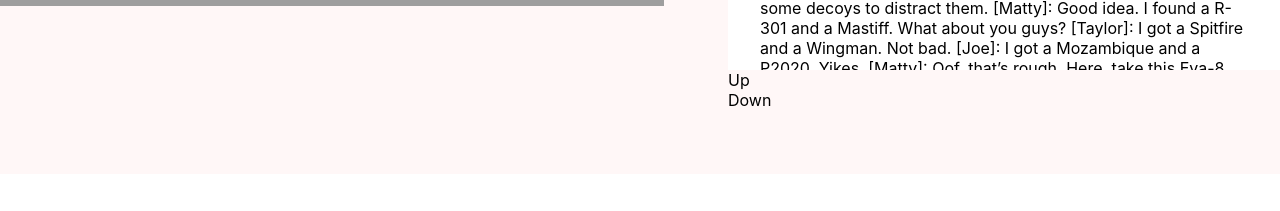
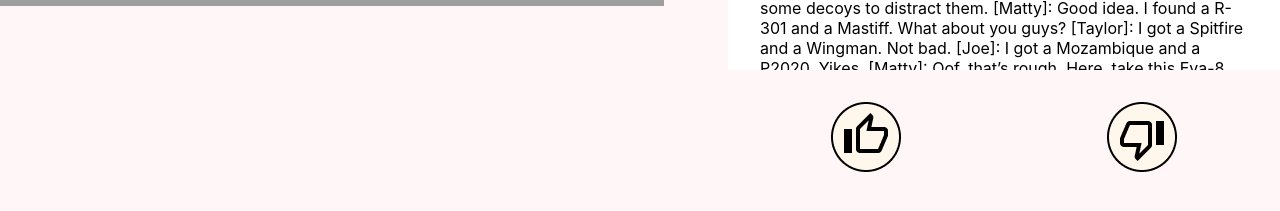
Before and after one commit to stuckinsnow/brainstation-ea-project, a React (Create React App) app: page /botbrawl in a window 1280 px wide. Shown: the part 867-1078 px from the top of the page. Before the commit the page ends 1041 px from the top, so only its background shows below. Built offline with nearby package versions, Linux system fonts and the light colour scheme; grey boxes are pictures that could not be loaded.

Commit message:
add icons.

```diff
--- a/src/pages/BotbrawlPage/BotbrawlPage.jsx
+++ b/src/pages/BotbrawlPage/BotbrawlPage.jsx
@@ -1,6 +1,10 @@
 import "./BotbrawlPage.scss";
 
 import React, { useState } from "react";
+
+import up from '../../assets/icons/Group5.png';
+import down from '../../assets/icons/Group4.png';
+
 
 function BotbrawlPage() {
   const segments = [
@@ -106,12 +110,12 @@ function BotbrawlPage() {
 
               <div className="maincontent__right--icons">
                 <div onClick={handleAction} className="btn like-btn">
-                  Up
+                  <img src={up} />
                 </div>
                 {/* <button onClick={handleAction}>Like</button> */}
 
                 <div onClick={handleAction} className="btn dislike-btn">
-                  Down
+                  <img src={down} />
                 </div>
                 {/* <button onClick={handleAction}>Dislike</button> */}
               </div>
--- a/src/pages/BotbrawlPage/BotbrawlPage.scss
+++ b/src/pages/BotbrawlPage/BotbrawlPage.scss
@@ -47,4 +47,11 @@ div.maincontent__right {
     padding: 2rem;
     overflow: auto;
   }
+
+  &--icons {
+    margin-top: 2rem;
+    display: flex;
+    justify-content: space-around;
+    flex-direction: row;
+  }
 }
```
Also changed, not shown: src/assets/icons/Group4.png (added), src/assets/icons/Group5.png (added).
